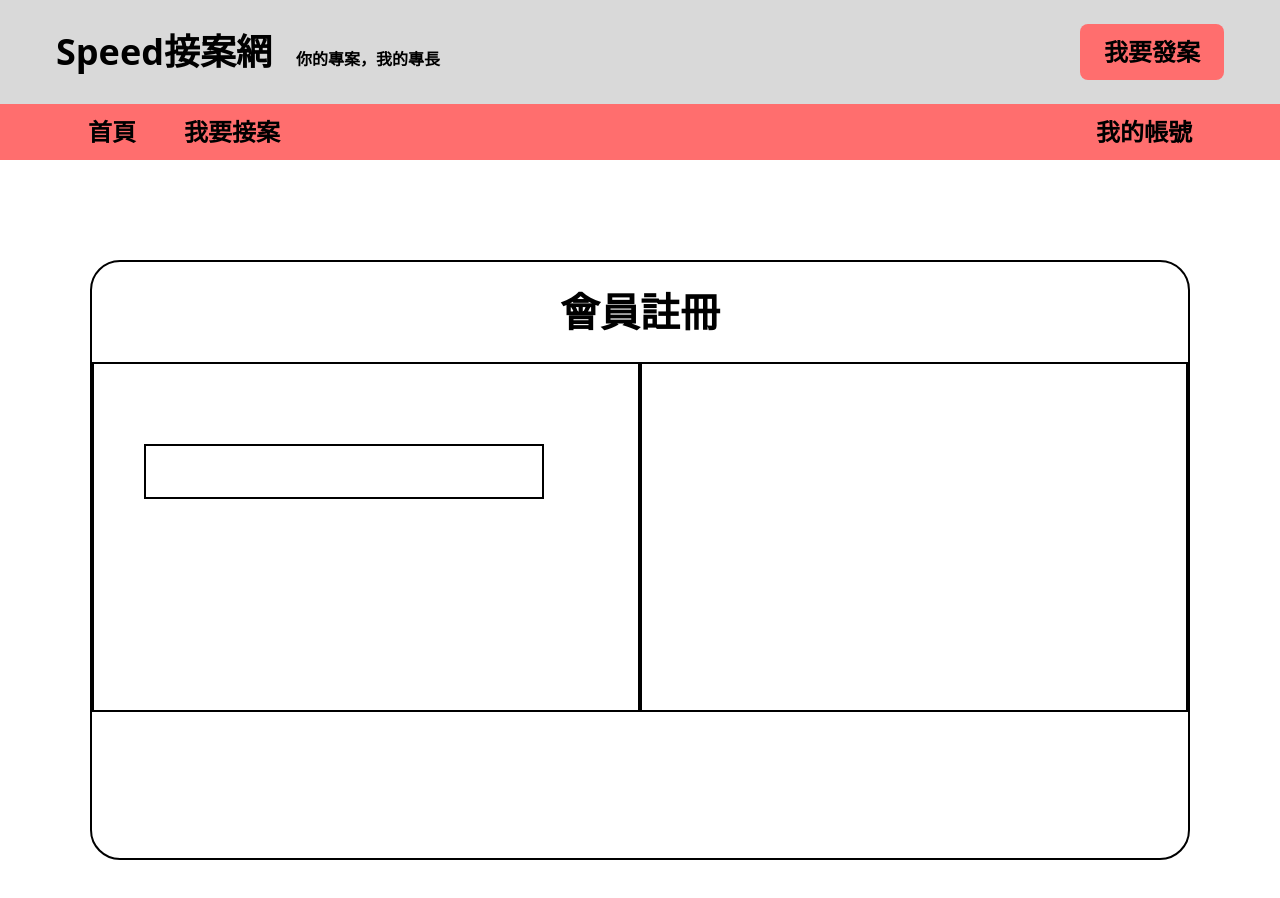
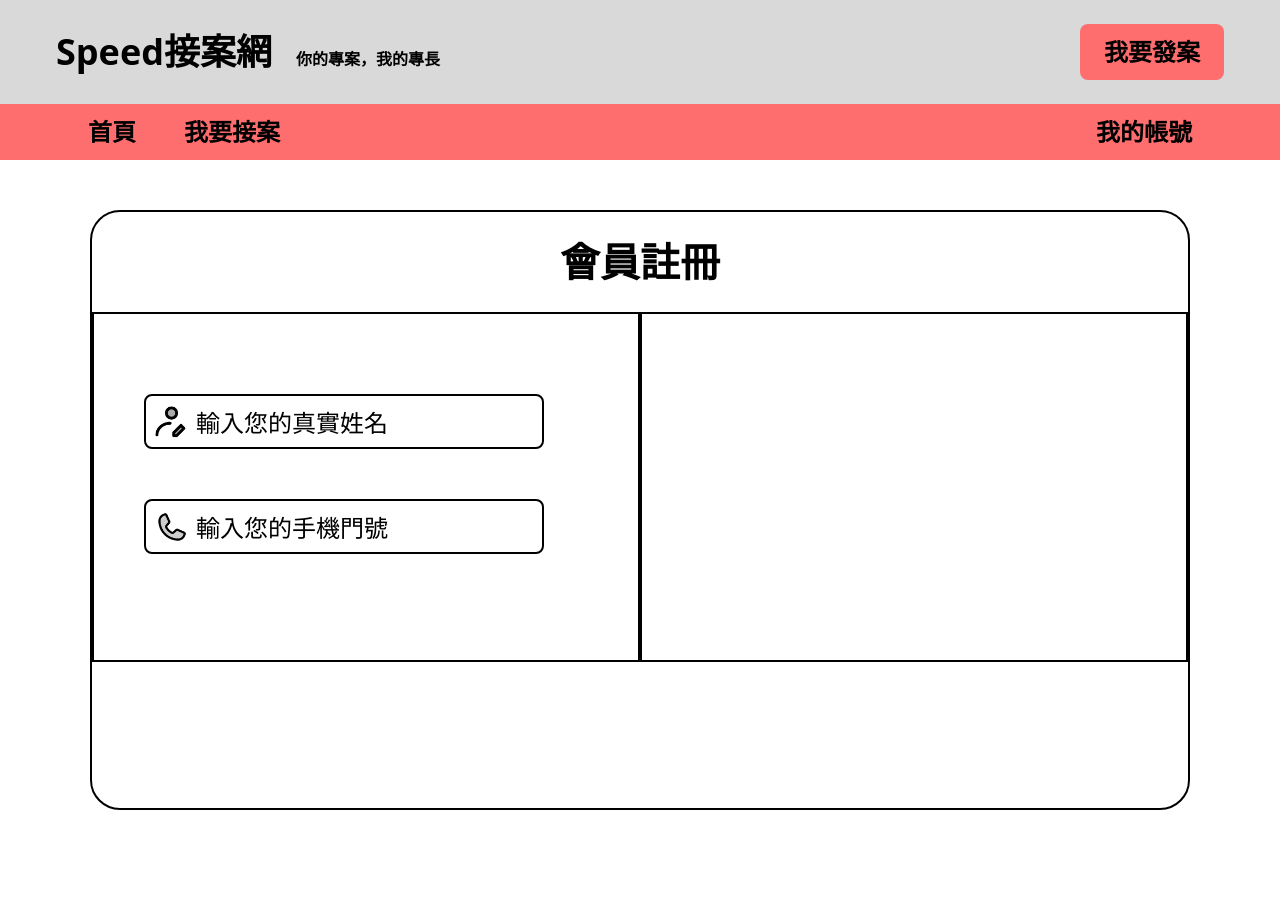
Before and after one commit to miguelyang123/case-receiving-platform-Vue, a Vue app: page / in a window 1280 px wide. Shown: the top 898 px of the page. Built offline with nearby package versions, Linux system fonts and the light colour scheme.

Commit message:
UPDATE:Add Left Input

```diff
--- a/src/views/RegisterPage.vue
+++ b/src/views/RegisterPage.vue
@@ -7,14 +7,27 @@ export default {
 </script>
 
 <template>
-  <div class="flex justify-center items-center   h-screen w-screen">
+  <div class="flex justify-center mt-[50px]  h-screen w-screen">
     <div class="border-2 border-black rounded-[30px] w-[1100px] h-[600px]">
       <div class="flex  h-[100px] justify-center items-center">
         <p class="text-[40px] font-bold">會員註冊</p>
       </div>
       <div class="flex">
         <div class="w-6/12 border-2 border-black h-[350px]">
-          <input type="text" class="border-2 border-black ml-[50px] mt-[80px] w-[400px] h-[55px] ">
+          <div class="relative">
+            <input type="text" value="輸入您的真實姓名"
+              class="border-2 border-black ml-[50px] mt-[80px] w-[400px] h-[55px] text-[24px] rounded-lg pl-[50px]">
+            <div
+              class="absolute w-[35px] h-[35px] bg-[url('../../public/icon-park-twotone_edit-name.png')] bg-cover bottom-[9px] left-[60px]">
+            </div>
+          </div>
+          <div class="relative">
+            <input type="text" value="輸入您的手機門號"
+              class="border-2 border-black ml-[50px] mt-[50px] w-[400px] h-[55px] text-[24px] rounded-lg pl-[50px]">
+              <div
+              class="absolute w-[35px] h-[35px] bg-[url('../../public/ph_phone-duotone.png')] bg-cover bottom-[9px] left-[60px]">
+            </div>
+          </div>
         </div>
         <div class="w-6/12 border-2 border-black h-[350px]">
 
@@ -24,4 +37,4 @@ export default {
   </div>
 </template>
 
-<style lang="scss" scoped></style>
+<style lang="scss" scoped ></style>
```
Also changed, not shown: public/icon-park-twotone_edit-name.png (added), public/ph_phone-duotone.png (added).
